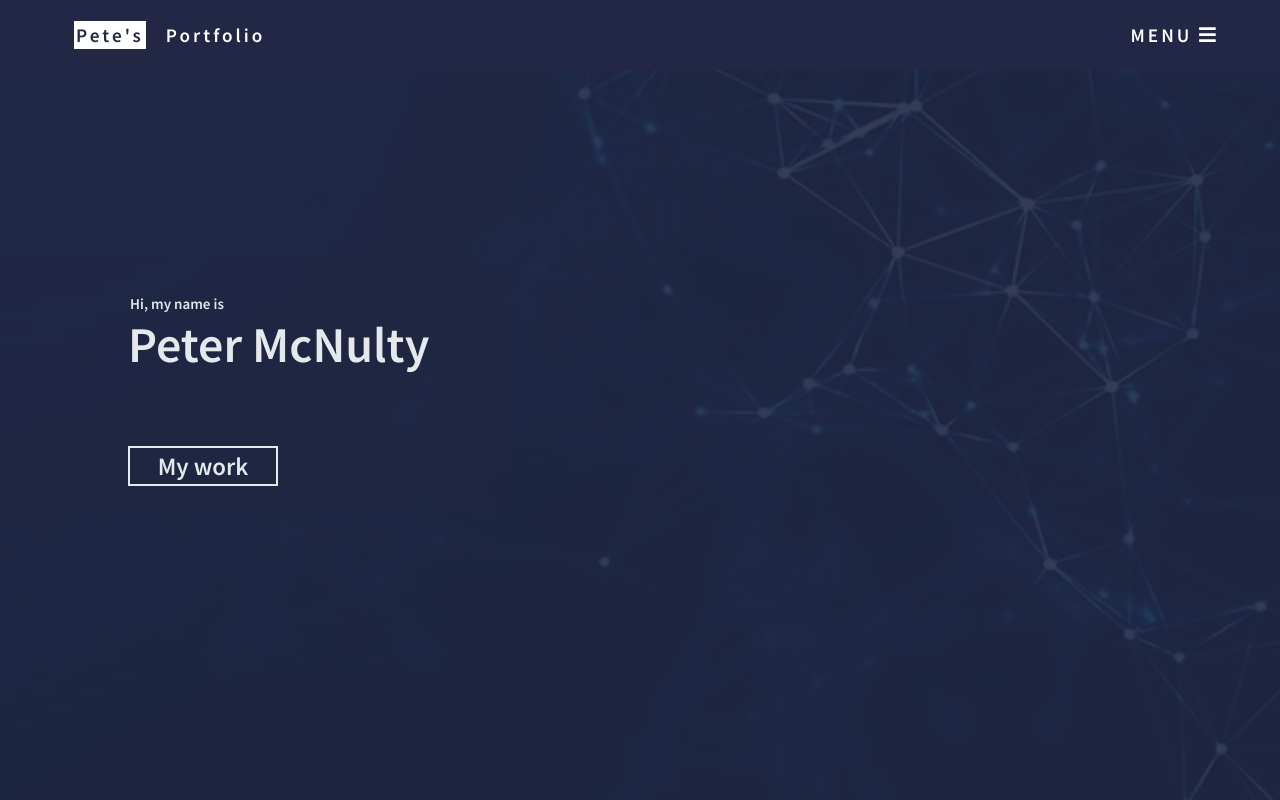
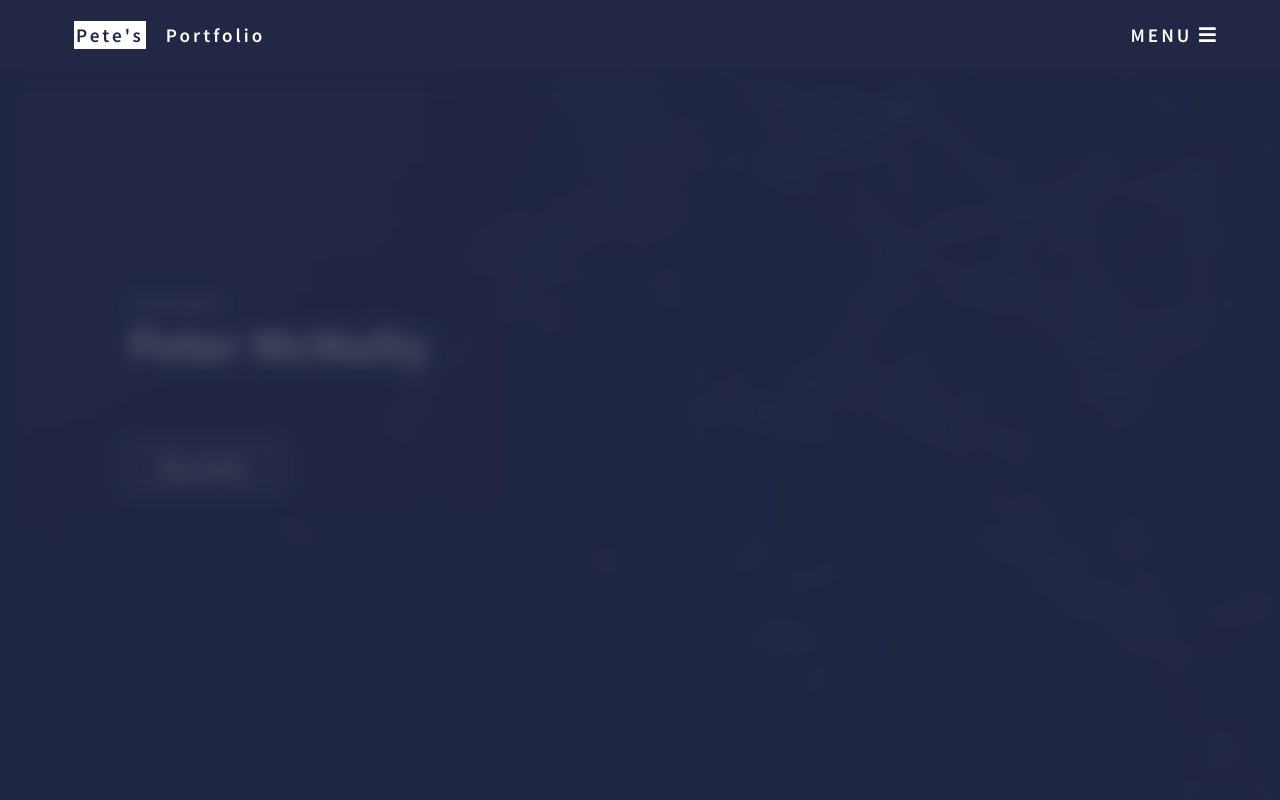
Before and after one commit to Petemc121/portfolio, a React (Create React App) app: page / in a window 1280 px wide. Both pictures are taken after a click on the element "MENU". Built offline with nearby package versions, Linux system fonts and the light colour scheme.

Commit message:
began constructing menu

```diff
--- a/src/App.tsx
+++ b/src/App.tsx
@@ -1,12 +1,17 @@
 import "./styles/App.css";
 import Header from "./components/Header";
 import HeroImage from "./components/HeroImage";
+import Menu from "./components/Menu";
+import { useState } from "react";
 
 function App() {
+  const [menuActive, setMenuActive] = useState(false);
+
   return (
     <div className="App">
-      <Header />
+      <Header menuActive={menuActive} setMenuActive={setMenuActive} />
       <HeroImage />
+      <Menu setMenuActive={setMenuActive} menuActive={menuActive} />
     </div>
   );
 }
--- a/src/components/Header.tsx
+++ b/src/components/Header.tsx
@@ -3,13 +3,29 @@ import { FontAwesomeIcon } from "@fortawesome/react-fontawesome";
 import { faBars } from "@fortawesome/free-solid-svg-icons";
 import { useState, useEffect } from "react";
 
-export default function Header() {
-  const [menuActive, setMenuActive] = useState(false);
+interface headerInput {
+  setMenuActive: any;
+  menuActive: boolean;
+}
+
+export default function Header({ menuActive, setMenuActive }: headerInput) {
+  console.log(menuActive);
   const [loaded, setLoaded] = useState(false);
 
   useEffect(() => {
     setLoaded(true);
   }, [setLoaded]);
+
+  const activateMenu = () => {
+    setMenuActive(true);
+    console.log("active");
+    console.log(menuActive);
+  };
+
+  const deactivateMenu = () => {
+    setMenuActive(false);
+    console.log("deactive");
+  };
 
   return (
     <div style={{ opacity: loaded ? "1" : "0" }} className="header">
@@ -17,7 +33,10 @@ export default function Header() {
         <div className="myName"> Pete's</div>{" "}
         <div className="portfolio">Portfolio</div>
       </div>
-      <div className="menu">
+      <div
+        onClick={menuActive ? deactivateMenu : activateMenu}
+        className="menuSelect"
+      >
         MENU <FontAwesomeIcon className="hamburger" icon={faBars} />
       </div>
     </div>
--- /dev/null
+++ b/src/components/Menu.tsx
@@ -0,0 +1,20 @@
+import React from "react";
+
+interface menuInput {
+  menuActive: boolean;
+  setMenuActive: any;
+}
+
+export default function Menu({ menuActive, setMenuActive }: menuInput) {
+  const deactivateMenu = () => {
+    setMenuActive(false);
+  };
+  return (
+    <div
+      onClick={deactivateMenu}
+      className={menuActive ? "activeMenu menu" : "menu"}
+    >
+      hello
+    </div>
+  );
+}
--- a/src/styles/App.css
+++ b/src/styles/App.css
@@ -61,13 +61,13 @@
   padding: 2px;
 }
 
-.menu {
+.menuSelect {
   -webkit-transition: all 0.5s;
   transition: all 0.5s;
   cursor: pointer;
 }
 
-.menu:hover {
+.menuSelect:hover {
   color: #9bf1ff;
 }
 
@@ -166,25 +166,6 @@
 .animatedHeroCaptionFrag2 {
   -webkit-animation: typing 2s steps(30, end);
           animation: typing 2s steps(30, end);
-}
-
-.primaryButton {
-  margin: 20px 0px;
-  width: 6em;
-  height: 30px;
-  background: transparent;
-  border: 2px solid white;
-  color: white;
-  font-weight: bold;
-  -webkit-transition: all 1s;
-  transition: all 1s;
-  cursor: pointer;
-  opacity: 0;
-}
-
-.primaryButton:hover {
-  background-color: #9bf1ff;
-  color: #212744;
 }
 
 * {
@@ -324,4 +305,49 @@
     width: 100%;
   }
 }
+
+@-webkit-keyframes fadeIn {
+  from {
+    opacity: 0;
+  }
+  to {
+    opacity: 1;
+  }
+}
+
+@keyframes fadeIn {
+  from {
+    opacity: 0;
+  }
+  to {
+    opacity: 1;
+  }
+}
+
+.menu {
+  position: fixed;
+  height: 100vh;
+  width: 100vw;
+  inset: 0;
+  background-color: rgba(33, 39, 68, 0.7);
+  -webkit-backdrop-filter: blur(10px);
+          backdrop-filter: blur(10px);
+  opacity: 0;
+  color: white;
+  -webkit-box-pack: center;
+      -ms-flex-pack: center;
+          justify-content: center;
+  -webkit-box-align: center;
+      -ms-flex-align: center;
+          align-items: center;
+  -webkit-transition: all 1s;
+  transition: all 1s;
+}
+
+.activeMenu {
+  -webkit-animation: fadeIn 2s;
+          animation: fadeIn 2s;
+  -webkit-animation-fill-mode: forwards;
+          animation-fill-mode: forwards;
+}
 /*# sourceMappingURL=App.css.map */
--- a/src/styles/App.scss
+++ b/src/styles/App.scss
@@ -121,3 +121,33 @@
     width: 100%;
   }
 }
+@keyframes fadeIn {
+  from {
+    opacity: 0;
+  }
+
+  to {
+    opacity: 1;
+  }
+}
+
+// menu
+
+.menu {
+  position: fixed;
+  height: 100vh;
+  width: 100vw;
+  inset: 0;
+  background-color: rgba(33, 39, 68, 0.7);
+  backdrop-filter: blur(10px);
+  opacity: 0;
+  color: white;
+  justify-content: center;
+  align-items: center;
+  transition: all 1s;
+}
+
+.activeMenu {
+  animation: fadeIn 2s;
+  animation-fill-mode: forwards;
+}
--- a/src/styles/_header.scss
+++ b/src/styles/_header.scss
@@ -42,11 +42,11 @@
   padding: 2px;
 }
 
-.menu {
+.menuSelect {
   transition: all 0.5s;
   cursor: pointer;
 }
 
-.menu:hover {
+.menuSelect:hover {
   color: $secondaryColor;
 }
```
Also changed, not shown: src/styles/_heroImage.scss (+0 -18 lines), 1 other file (tests, documents, lock files or other folders).
